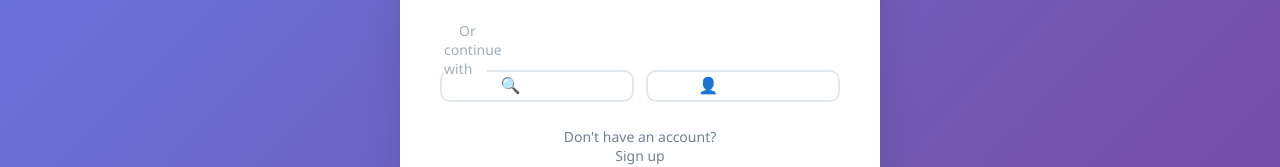
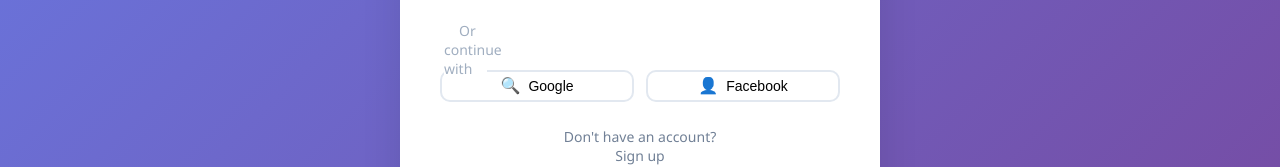
Before and after one commit to DarkKnight-404/qurate_frontend, a React (Create React App) app: page / in a window 1280 px wide. Shown: the part 542-709 px from the top of the page. Built offline with nearby package versions, Linux system fonts and the light colour scheme.

Commit message:
changing text input color and proper api adding to register

```diff
--- a/src/Register.jsx
+++ b/src/Register.jsx
@@ -36,7 +36,7 @@ const Register = () => {
         e.preventDefault();
 
         let xml = new XMLHttpRequest();
-        xml.open("POST", "http://localhost:9600/register");
+        xml.open("POST", "https://qurate-backend.vercel.app/register");
         xml.withCredentials = true;
         xml.send(JSON.stringify(formData))
         xml.onload = () => {
--- a/src/index.css
+++ b/src/index.css
@@ -94,7 +94,7 @@ input {
   align-items: center;
   justify-content: center;
   background: #333;
-  color: white;
+  /* color: white; */
   border: 1px solid #444;
   border-radius: 4px;
   cursor: pointer;
```
